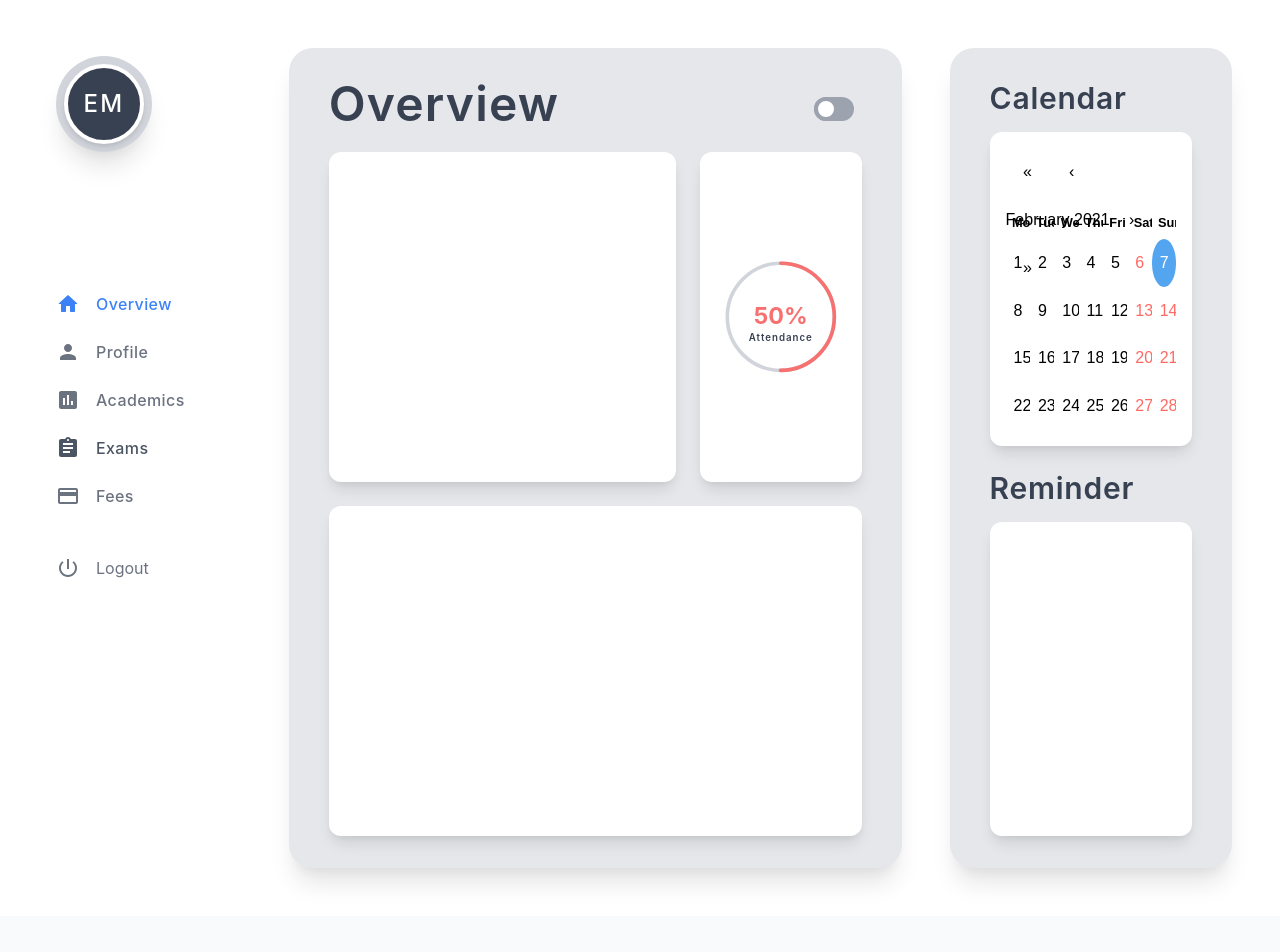
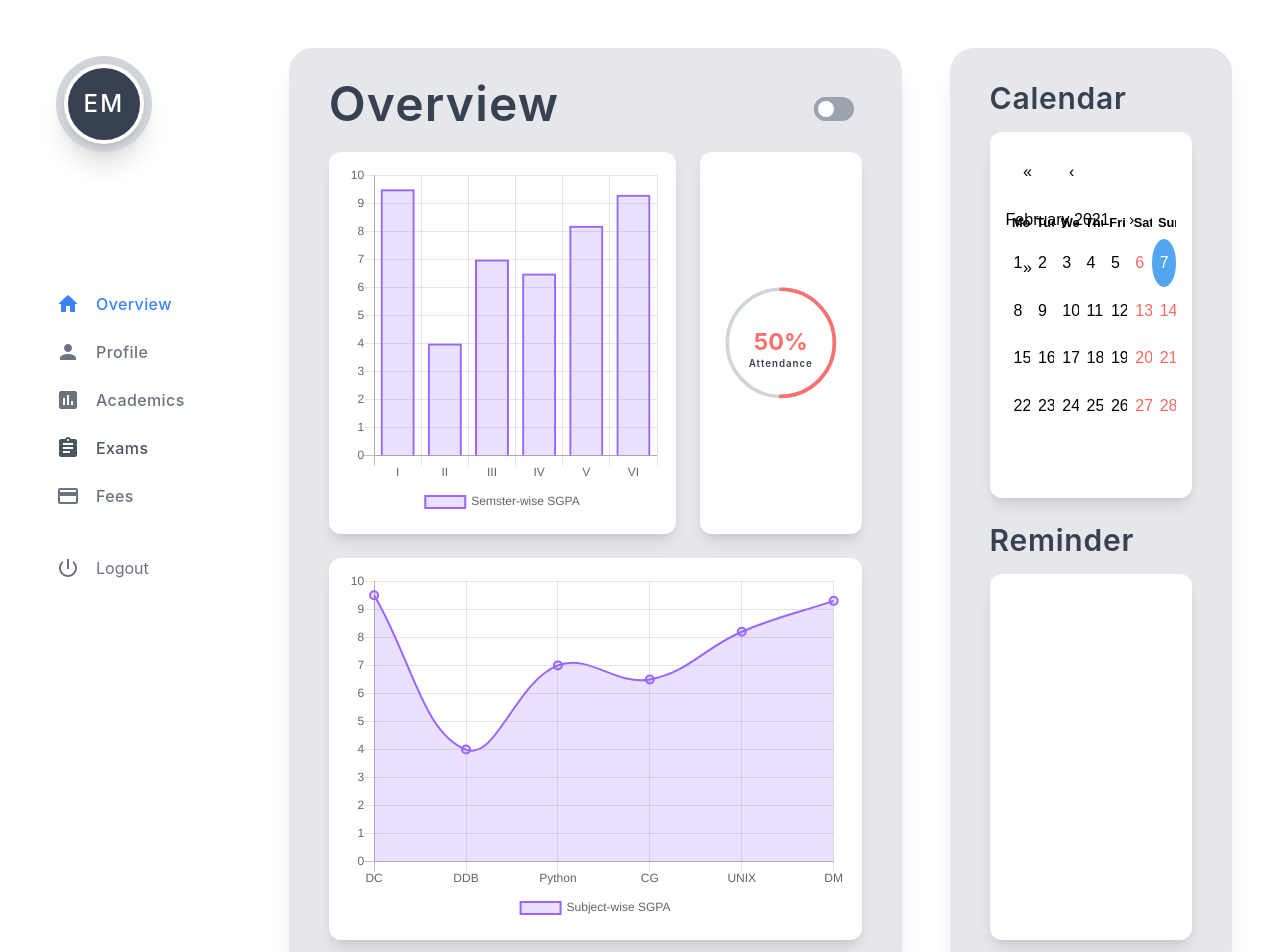
Before and after one commit to SahasSaurav/mern_erp, a React (Create React App) app in the folder frontend/: page / in a window 1280 px wide. Shown: the top 952 px of the page. Before the commit the page ends 916 px from the top, so only its background shows below. Built offline with nearby package versions, Linux system fonts and the light colour scheme.

Commit message:
added charts for data visualisation in the dasboard

```diff
--- /dev/null
+++ b/frontend/src/chart/BarChart.js
@@ -0,0 +1,71 @@
+import React from 'react'
+import { Line, defaults, Bar } from 'react-chartjs-2'
+
+defaults.global.tooltips.enabled = false
+defaults.global.legend.position = 'bottom'
+
+const BarChart = () => {
+  return (
+    <div>
+      <Bar
+        data={{
+          labels: ['I', 'II', 'III', 'IV', 'V', 'VI'],
+          datasets: [
+            {
+              label: 'Semster-wise SGPA',
+              data: [9.5, 4, 7, 6.5, 8.2, 9.3],
+              backgroundColor: 'rgba(153, 102, 255, 0.2)',
+              borderColor:  'rgba(153, 102, 255, 1)',
+              borderWidth: '5px',
+
+            //   backgroundColor: [
+            //     'rgba(54, 162, 235, 0.2)',
+            //     'rgba(255, 99, 132, 0.2)',
+            //     'rgba(255, 206, 86, 0.2)',
+            //     'rgba(75, 192, 192, 0.2)',
+            //     'rgba(153, 102, 255, 0.2)',
+            //     'rgba(255, 159, 64, 0.2)',
+            //   ],
+            //   borderColor: [
+            //     'rgba(54, 162, 235, 1)',
+            //     'rgba(255, 99, 132, 1)',
+            //     'rgba(255, 206, 86, 1)',
+            //     'rgba(75, 192, 192, 1)',
+            //     'rgba(153, 102, 255, 1)',
+            //     'rgba(255, 159, 64, 1)',
+            //   ],
+              borderWidth: 2,
+            },
+            // {
+            //   label: 'Quantity',
+            //   data: [47, 52, 67, 58, 9, 50],
+            //   backgroundColor: 'orange',
+            //   borderColor: 'red',
+            // },
+          ],
+        }}
+        height={350}
+        width={600}
+        options={{
+          maintainAspectRatio: false,
+          scales: {
+            yAxes: [
+              {
+                ticks: {
+                  beginAtZero: true,
+                },
+              },
+            ],
+          },
+          legend: {
+            labels: {
+              fontSize: 12,
+            },
+          },
+        }}
+      />
+    </div>
+  )
+}
+
+export default BarChart
--- /dev/null
+++ b/frontend/src/chart/LineChart.js
@@ -0,0 +1,71 @@
+import React from 'react'
+import { Line, defaults} from 'react-chartjs-2'
+
+defaults.global.tooltips.enabled = false
+defaults.global.legend.position = 'bottom'
+
+const LineChart = () => {
+  return (
+    <div>
+      <Line
+        data={{
+          labels: ['DC', 'DDB', 'Python', 'CG', 'UNIX', 'DM'],
+          datasets: [
+            {
+              label: 'Subject-wise SGPA',
+              data: [9.5, 4, 7, 6.5, 8.2, 9.3],
+              backgroundColor: 'rgba(153, 102, 255, 0.2)',
+              borderColor:  'rgba(153, 102, 255, 1)',
+              radius:4,
+              hoverRadius:5,
+            //   backgroundColor: [
+            //     'rgba(54, 162, 235, 0.2)',
+            //     'rgba(255, 99, 132, 0.2)',
+            //     'rgba(255, 206, 86, 0.2)',
+            //     'rgba(75, 192, 192, 0.2)',
+            //     'rgba(153, 102, 255, 0.2)',
+            //     'rgba(255, 159, 64, 0.2)',
+            //   ],
+            //   borderColor: [
+            //     'rgba(54, 162, 235, 1)',
+            //     'rgba(255, 99, 132, 1)',
+            //     'rgba(255, 206, 86, 1)',
+            //     'rgba(75, 192, 192, 1)',
+            //     'rgba(153, 102, 255, 1)',
+            //     'rgba(255, 159, 64, 1)',
+            //   ],
+              borderWidth: 2,
+            },
+            // {
+            //   label: 'Quantity',
+            //   data: [47, 52, 67, 58, 9, 50],
+            //   backgroundColor: 'orange',
+            //   borderColor: 'red',
+            // },
+          ],
+        }}
+        height={350}
+        width={600}
+        options={{
+          maintainAspectRatio: false,
+          scales: {
+            yAxes: [
+              {
+                ticks: {
+                  beginAtZero: true,
+                },
+              },
+            ],
+          },
+          legend: {
+            labels: {
+              fontSize: 12,
+            },
+          },
+        }}
+      />
+    </div>
+  )
+}
+
+export default LineChart
--- a/frontend/src/pages/Dashboard.js
+++ b/frontend/src/pages/Dashboard.js
@@ -1,6 +1,8 @@
 import Attendance from "../chart/Attendance";
 import AppShell from "../components/AppShell";
+import BarChart from "../chart/BarChart";
 import Toggle from "../components/Toggle";
+import LineChart from "../chart/LineChart";
 
 
 const Dashboard = () => {
@@ -16,16 +18,16 @@ const Dashboard = () => {
         </div>
         <div className="grid grid-cols-3 grid-rows-2 gap-6 max-h-full h-full  ">
           {/* average_mark */}
-          <div className="bg-white col-span-2 dark:bg-blueGray-800 rounded-xl shadow-lg" >
-
+          <div className="bg-white col-span-2 dark:bg-blueGray-800 rounded-xl shadow-lg p-4" >
+          <BarChart />
           </div>
           {/* attendance */}
           <div className=" flex justify-center items-center bg-white dark:bg-blueGray-800 rounded-xl shadow-lg ">
           <Attendance />
           </div>
           {/* subject wise mark */}
-          <div className="bg-white dark:bg-blueGray-800 col-span-3  rounded-xl shadow-lg"  >
-
+          <div className="bg-white dark:bg-blueGray-800 col-span-3  rounded-xl shadow-lg p-4"  >
+          <LineChart />
           </div>
         </div>
       </div>
--- a/package.json
+++ b/package.json
@@ -15,6 +15,7 @@
   "license": "MIT",
   "dependencies": {
     "bcrypt": "^5.0.0",
+    "chart.js": "^2.9.4",
     "colors": "^1.4.0",
     "cookie-parser": "^1.4.5",
     "cors": "^2.8.5",
@@ -28,6 +29,7 @@
     "jsonwebtoken": "^8.5.1",
     "mongoose": "^5.11.14",
     "morgan": "^1.10.0",
+    "react-chartjs-2": "^2.11.1",
     "xss-clean": "^0.1.1"
   },
   "devDependencies": {
```
Also changed, not shown: 1 other file (tests, documents, lock files or other folders).
